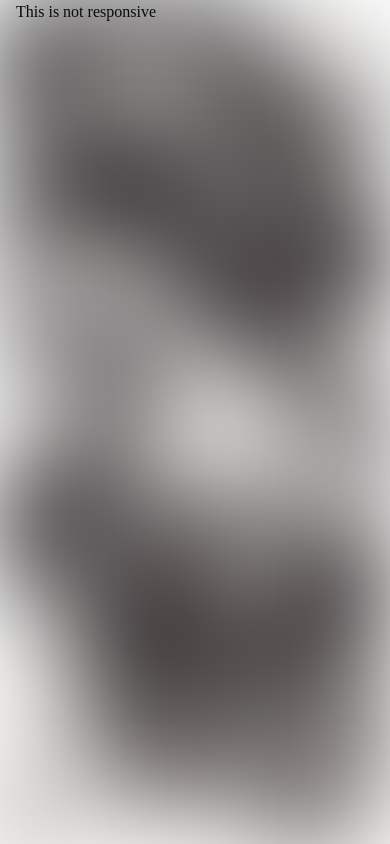
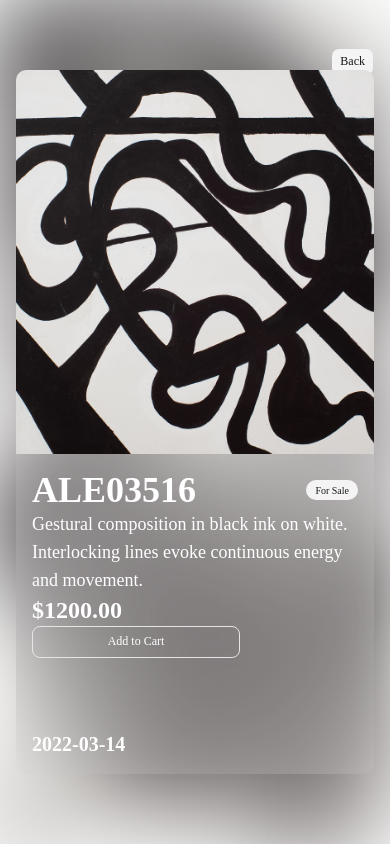
Before and after one commit to TioElvis/painting-ecommerce-demo, a Next.js app: page /painting/1 in a window 390 px wide. Built offline with nearby package versions, Linux system fonts and the light colour scheme.

Commit message:
Set responsive painting page

```diff
--- a/src/app/painting/[id]/components/below-1024-info-painting.tsx
+++ b/src/app/painting/[id]/components/below-1024-info-painting.tsx
@@ -1,9 +1,67 @@
+"use client";
+import { gsap } from "gsap";
+import { useEffect } from "react";
+
 import { Painting } from "@/lib/constants";
+
+import { Badge } from "@/components/ui/badge";
+import { Button } from "@/components/ui/button";
 
 interface Props {
   painting: Painting;
 }
 
 export function Below1024InfoPainting({ painting }: Props) {
-  return <section>This is not responsive</section>;
+  useEffect(() => {
+    gsap.set(["#card-image"], { clearProps: "all" });
+
+    gsap.fromTo(
+      "#card-image",
+      {
+        scale: 0,
+        opacity: 0,
+        transformOrigin: "center center",
+      },
+      {
+        scale: 1,
+        opacity: 1,
+        duration: 1,
+        ease: "power3.out",
+      },
+    );
+  }, []);
+
+  return (
+    <div className="w-full h-full flex items-center justify-center py-4 md:py-8 lg:py-12">
+      <section className="w-full md:w-lg h-full flex flex-col items-center justify-center">
+        <div className="w-full h-96">
+          {/* eslint-disable-next-line @next/next/no-img-element */}
+          <img
+            id="card-image"
+            src={painting.image}
+            alt={painting.title}
+            className="w-full h-full rounded-t-lg"
+          />
+        </div>
+        <div className="h-80 text-white bg-background/20 backdrop-blur-3xl rounded-b-lg p-4 flex flex-col justify-between">
+          <div>
+            <div className="flex items-center justify-between">
+              <h2 className="text-4xl font-bold">{painting.title}</h2>
+              <Badge variant="secondary">
+                {painting.forSale ? "For Sale" : "Not For Sale"}
+              </Badge>
+            </div>
+            <p className="text-lg">{painting.description}</p>
+            <p className="text-2xl font-bold">${painting.price.toFixed(2)}</p>
+            <Button size="lg" variant="outline" className="cursor-pointer w-52">
+              Add to Cart
+            </Button>
+          </div>
+          <div className="flex items-center justify-between">
+            <h2 className="text-xl font-bold">{painting.date}</h2>
+          </div>
+        </div>
+      </section>
+    </div>
+  );
 }
--- a/src/app/painting/[id]/page.tsx
+++ b/src/app/painting/[id]/page.tsx
@@ -1,4 +1,7 @@
+import { Fragment } from "react/jsx-runtime";
+
 import { MOCKED_DATA_PAINTINGS } from "@/lib/constants";
+
 import { SelectInfoPainting } from "./components/select-info-painting";
 
 interface Props {
@@ -15,7 +18,7 @@ export default async function Page({ params }: Props) {
   }
 
   return (
-    <div className="relative w-full h-full">
+    <Fragment>
       <div
         className="absolute inset-0 -z-10"
         style={{
@@ -26,6 +29,6 @@ export default async function Page({ params }: Props) {
         }}
       />
       <SelectInfoPainting painting={painting} />
-    </div>
+    </Fragment>
   );
 }
--- a/src/app/painting/layout.tsx
+++ b/src/app/painting/layout.tsx
@@ -1,9 +1,22 @@
+import Link from "next/link";
 import { Fragment } from "react/jsx-runtime";
+
+import { Button } from "@/components/ui/button";
 
 interface Props {
   children: React.ReactNode;
 }
 
 export default function Layout({ children }: Props) {
-  return <Fragment>{children}</Fragment>;
+  return (
+    <Fragment>
+      <Button
+        asChild
+        variant="secondary"
+        className="absolute top-12 right-4 md:right-8 lg:right-12 cursor-pointer">
+        <Link href="/">Back</Link>
+      </Button>
+      {children}
+    </Fragment>
+  );
 }
```
